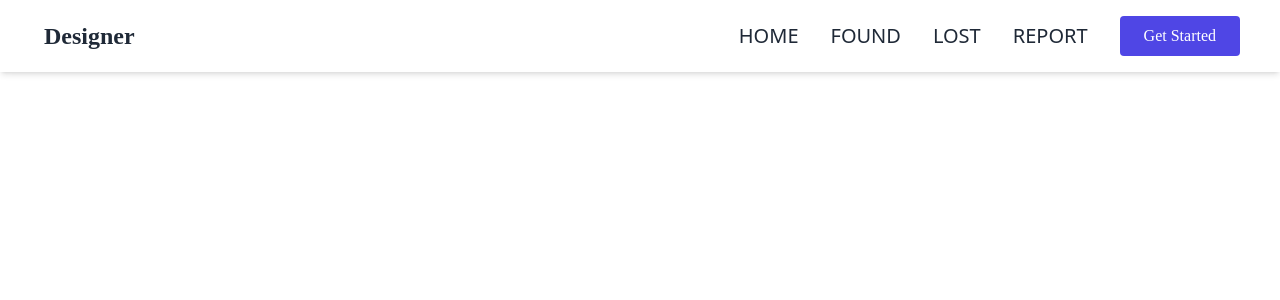
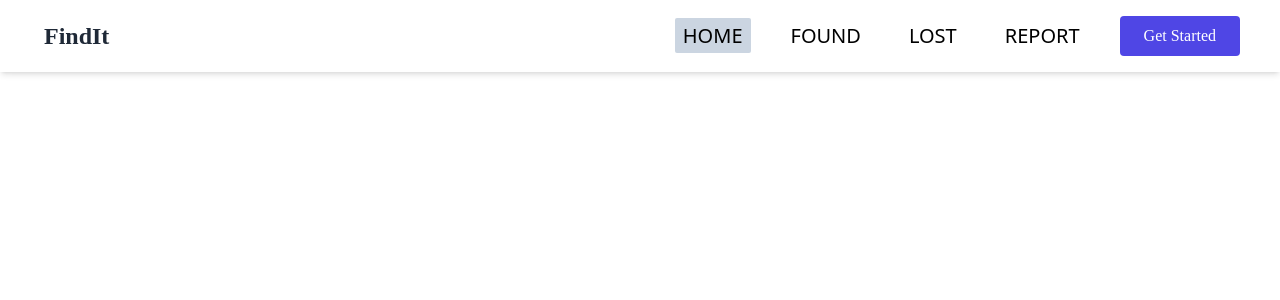
Before and after one commit to Lucas-Masaba/lost-and-found, a React (Create React App) app: page / in a window 1280 px wide. Shown: the top 300 px of the page. Built offline with nearby package versions, Linux system fonts and the light colour scheme.

Commit message:
Change title and add some styling

```diff
--- a/src/components/Navabar.tsx
+++ b/src/components/Navabar.tsx
@@ -23,7 +23,7 @@ const Navbar = () => {
           <span className="pt-2 mr-1 text-3xl text-indigo-600">
             {/* <ion-icon name="logo-ionic"></ion-icon> */}
           </span>
-          Designer
+          FindIt
         </div>
 
         <div
@@ -42,7 +42,14 @@ const Navbar = () => {
             <li key={link.name} className="text-xl md:ml-8 md:my-0 my-7">
               <NavLink
                 to={link.link}
-                className="text-gray-800 duration-500 hover:text-gray-400"
+                className={({ isActive, isPending }) =>
+                  isPending
+                    ? "pending"
+                    : isActive
+                    ? "rounded-sm bg-slate-300 px-2 py-1"
+                    : "px-2 py-1"
+                }
+                // className="text-gray-800 duration-500 hover:text-gray-400"
               >
                 {link.name}
               </NavLink>
```
